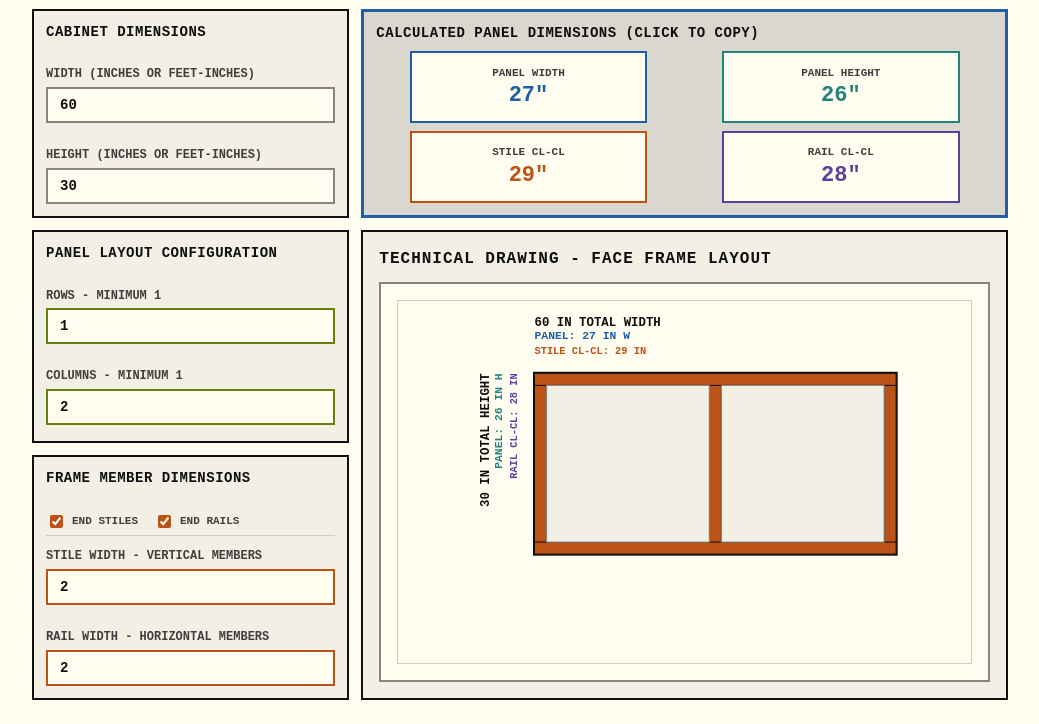
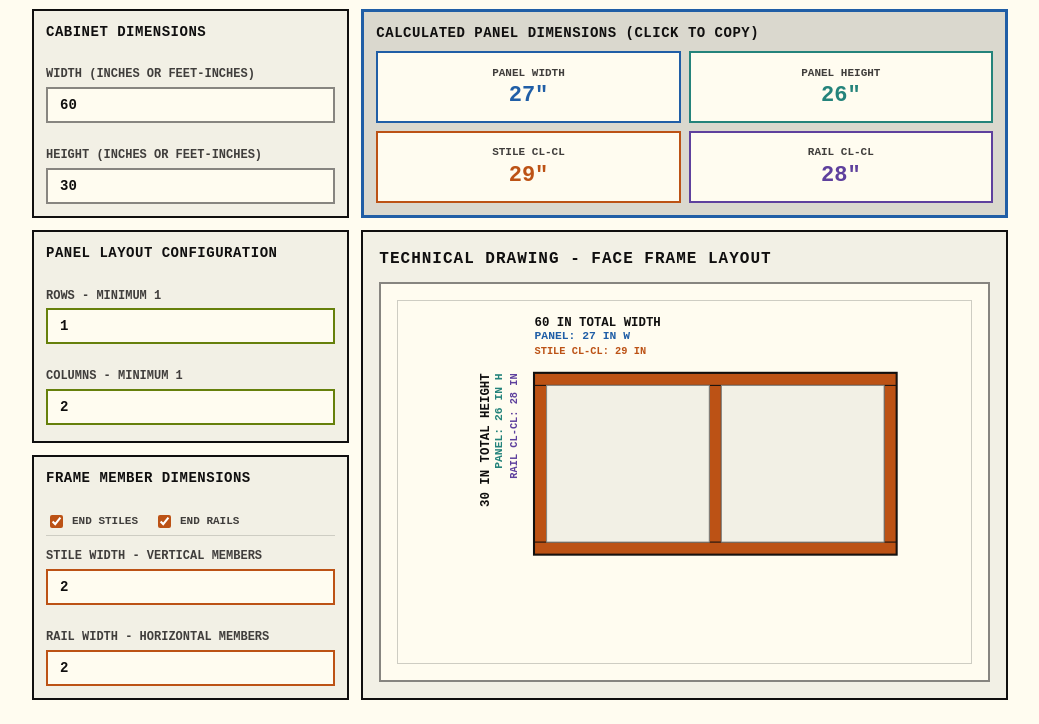
Before and after one commit to blakehecksher/Cabinet-Calculator, a plain HTML site: page index.html in a window 1280 px wide. Shown: the part 76-800 px from the top of the page, without its empty margins (120-1159 px from the left). Drawn offline with Linux system fonts and the light colour scheme.

Commit message:
results card to 100% width

```diff
--- a/styles.css
+++ b/styles.css
@@ -251,7 +251,7 @@ input:focus {
   flex-direction: column;
   justify-content: center;
   min-height: 0;
-  width: 78%;
+  width: 100%;
   justify-self: center;
 }
 
```
